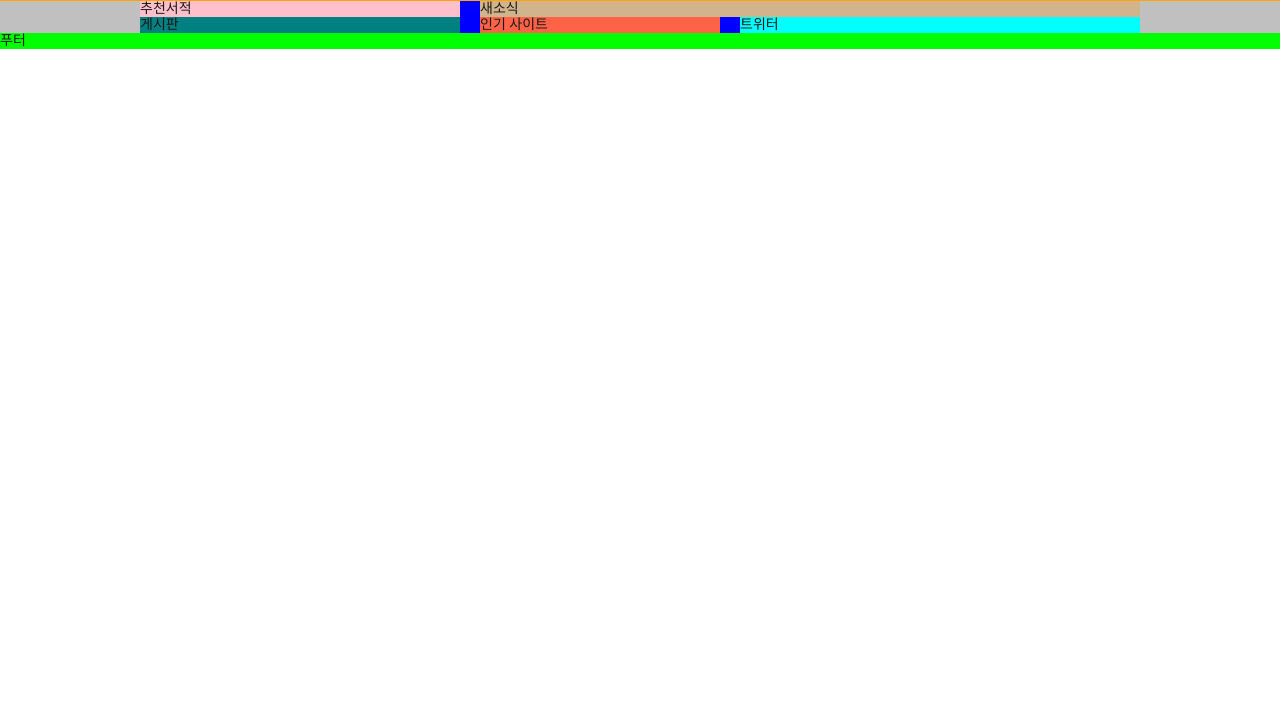
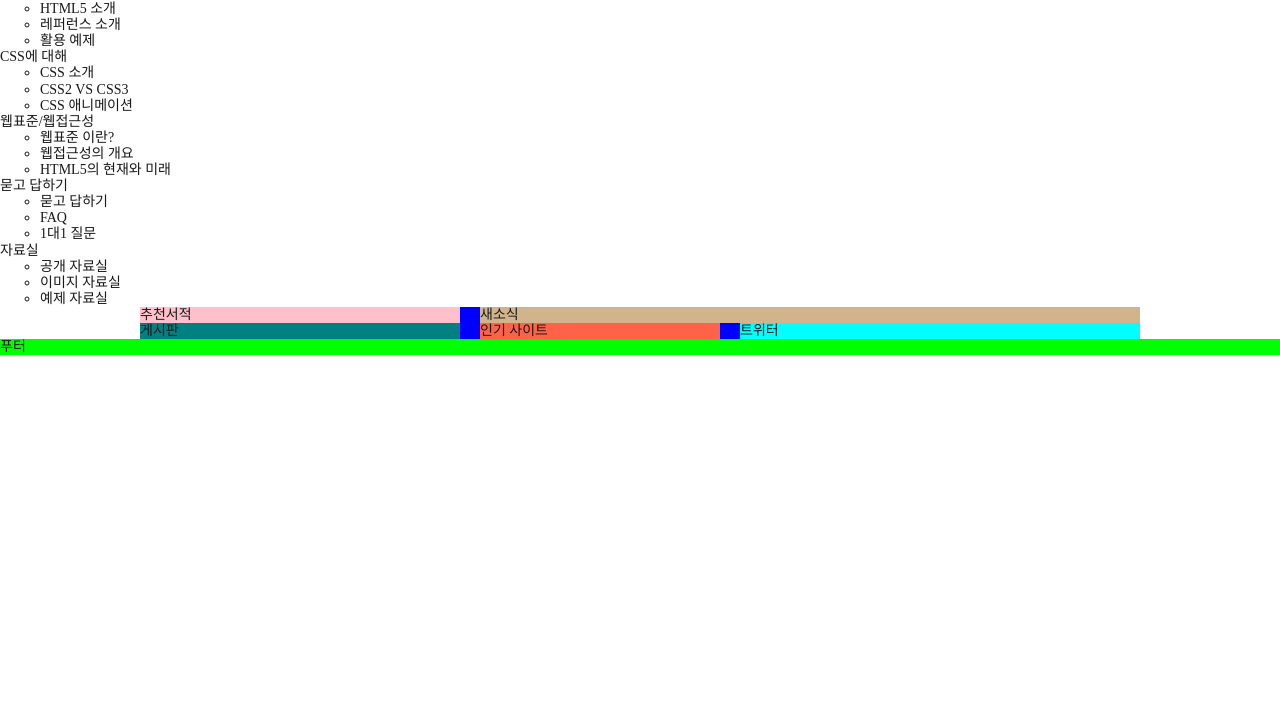
Before and after one commit to millebj/RWD, a plain HTML site: page start/index.html in a window 1280 px wide. Shown: the part 75-800 px from the top of the page. Drawn offline with Linux system fonts and the light colour scheme; a web font is replaced by a local one.

Commit message:
내비게이션 마크업

```diff
--- a/start/css/layout/desktop.css
+++ b/start/css/layout/desktop.css
@@ -58,6 +58,12 @@ body{
 .appNavigation, .appFooter{
   width: 100%;
 }
+
+/* 메인 메뉴 */
+.buttonBurger{
+  display: none;
+}
+
 .appMain{
   flex-flow: row wrap;
   justify-content: space-between;
--- a/start/css/layout/layout.css
+++ b/start/css/layout/layout.css
@@ -5,7 +5,6 @@
 }
 
 .container{
-  background-color: silver;
   display: flex;
 }
 
@@ -16,12 +15,7 @@
 }
 .memberOnly li{
   display: inline-block;
-  font-size: 0.5em 1ems;
-}
-
-/* navigation */
-.appNavigation{
-  background: orange;
+  font-size: 0.5em 1em;
 }
 
 /* main */
--- a/start/css/module/a11y.css
+++ b/start/css/module/a11y.css
@@ -1,6 +1,6 @@
 /* Common Hidden Content */
 
-legend{
+legend, .a11yHidden{
   position: absolute;
   overflow: hidden;
   width: 1px;
--- a/start/index.html
+++ b/start/index.html
@@ -32,7 +32,56 @@
         </fieldset>
       </form>
     </header>
-    <nav class="appNavigation">내비게이션</nav>
+    <nav class="appNavigation menu">
+      <h2 class="a11yHidden">메인 메뉴</h2>
+      <button class="buttonNone buttonBurger" aria-label="메뉴 열기">
+        <span class="burgerBar round positionTop"></span>
+        <span class="burgerBar round positionMiddle"></span>
+        <span class="burgerBar round positionBottom"></span>
+      </button>
+      <ul class="menu__list resetList">
+        <li class="menu__item">
+          <a href="#" class="menu__link">HTML에 대해</a>
+          <ul class="menu__subMenu">
+            <li><a href="#">HTML5 소개</a></li>
+            <li><a href="#">레퍼런스 소개</a></li>
+            <li><a href="#">활용 예제</a></li>
+          </ul>
+        </li>
+        <li class="menu__item">
+          <a href="#" class="menu__link">CSS에 대해</a>
+          <ul class="menu__subMenu">
+            <li><a href="#">CSS 소개</a></li>
+            <li><a href="#">CSS2 VS CSS3</a></li>
+            <li><a href="#">CSS 애니메이션</a></li>
+          </ul>
+        </li>
+        <li class="menu__item">
+          <a href="#" class="menu__link">웹표준/웹접근성</a>
+          <ul class="menu__subMenu">
+            <li><a href="#">웹표준 이란?</a></li>
+            <li><a href="#">웹접근성의 개요</a></li>
+            <li><a href="#">HTML5의 현재와 미래</a></li>
+          </ul>
+        </li>
+        <li class="menu__item">
+          <a href="#" class="menu__link">묻고 답하기</a>
+          <ul class="menu__subMenu">
+            <li><a href="#">묻고 답하기</a></li>
+            <li><a href="#">FAQ</a></li>
+            <li><a href="#">1대1 질문</a></li>
+          </ul>
+        </li>
+        <li class="menu__item">
+          <a href="#" class="menu__link">자료실</a>
+          <ul class="menu__subMenu">
+            <li><a href="#">공개 자료실</a></li>
+            <li><a href="#">이미지 자료실</a></li>
+            <li><a href="#">예제 자료실</a></li>
+          </ul>
+        </li>
+      </ul>
+    </nav>
     <main class="appMain">
       <section class="book">추천서적</section>
       <section class="news">새소식</section>
```
